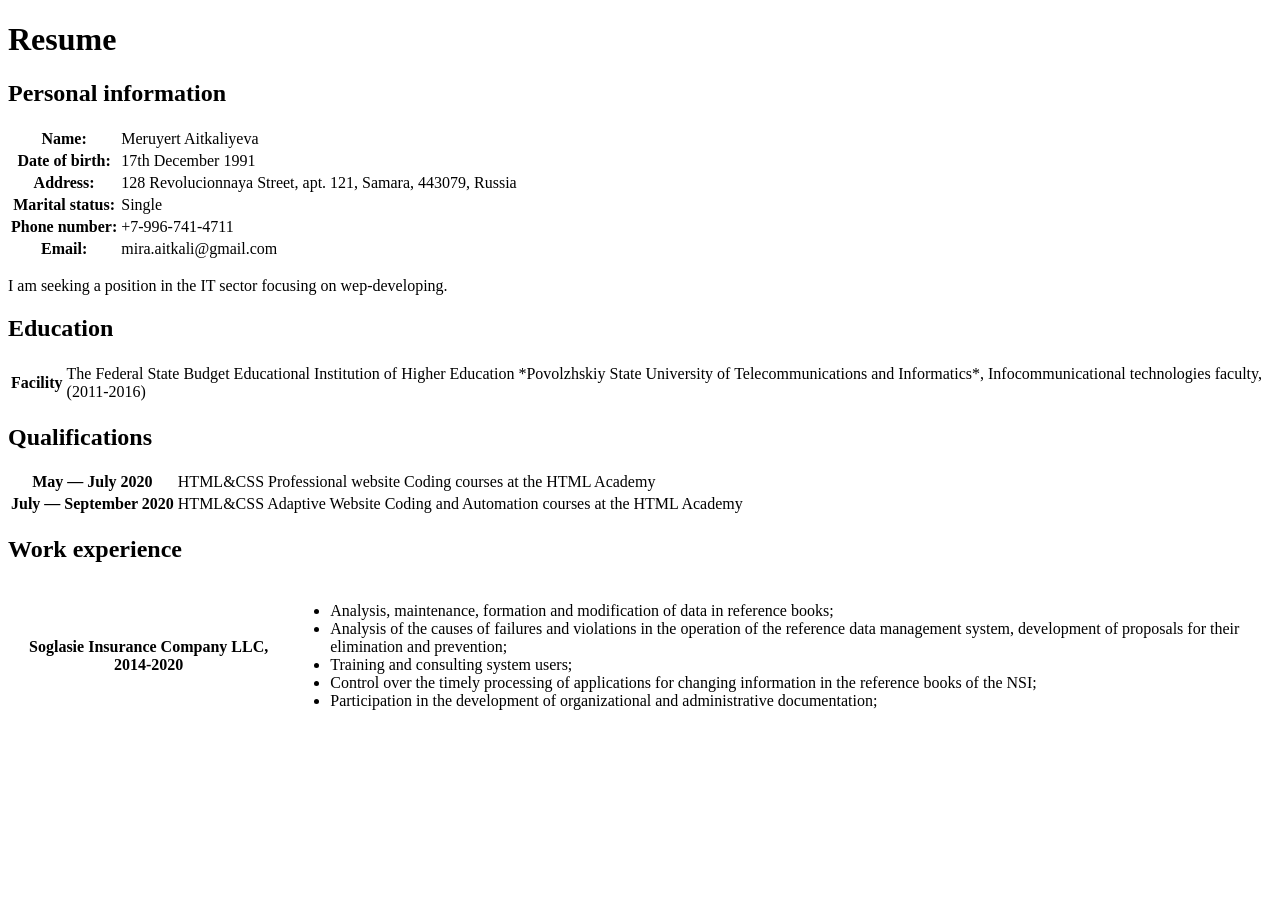
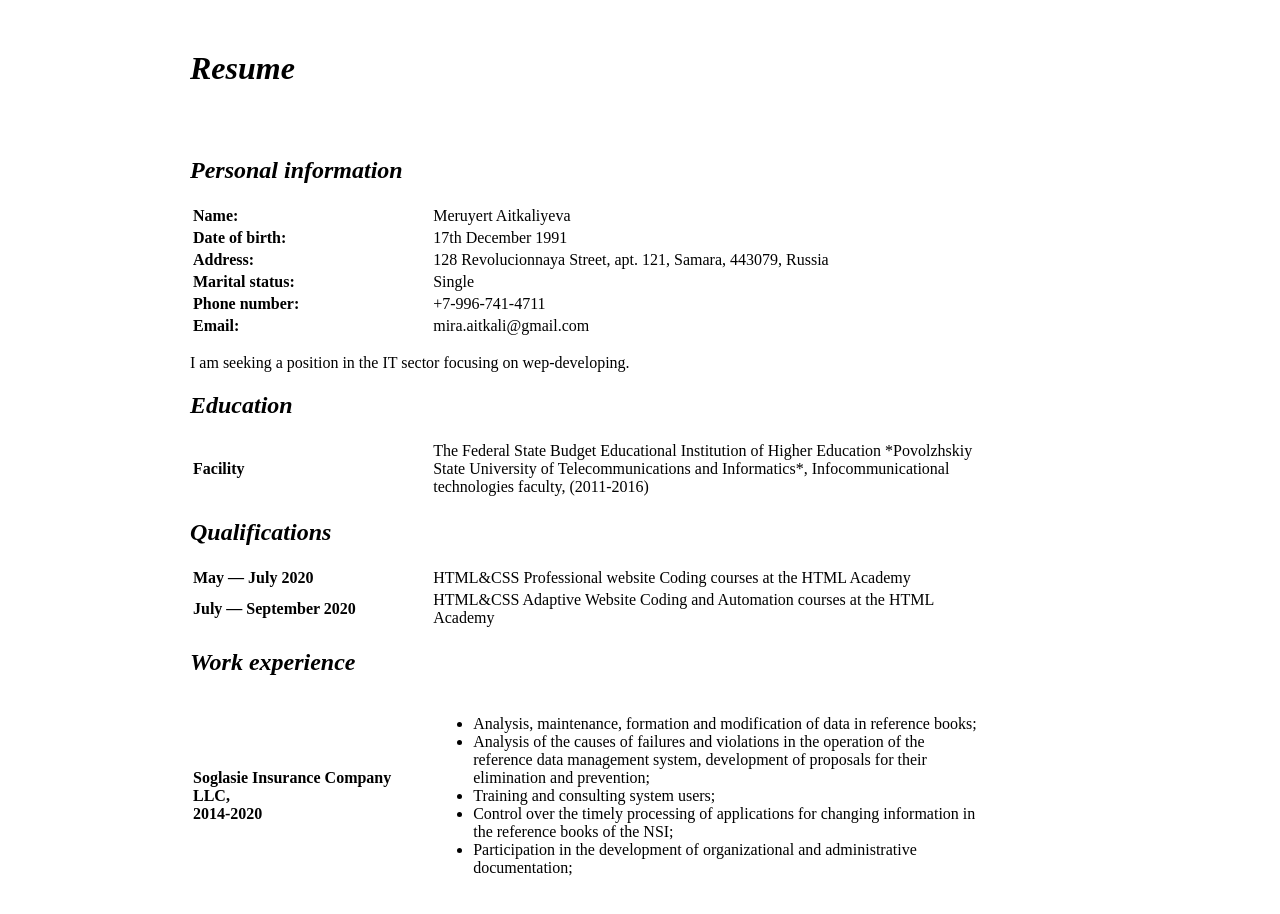
Before and after one commit to meruyertaitkaliyeva/rsschool-cv, a plain HTML site: page index.html in a window 1280 px wide. Before the commit the page ends 800 px from the top, so only its background shows below. Drawn offline with Linux system fonts and the light colour scheme.

Commit message:
feat: add style.css

```diff
--- a/index.html
+++ b/index.html
@@ -3,6 +3,7 @@
 <head>
     <meta charset="UTF-8">
     <meta name="viewport" content="width=device-width, initial-scale=1.0">
+    <link rel="stylesheet" href="style.css">
     <title>Resume</title>
 </head>
 <body>
@@ -64,7 +65,7 @@
             <h2>Work experience</h2>
             <table>
                 <tr>
-                    <th>Soglasie Insurance Company LLC, 2014-2020</th>
+                    <th>Soglasie Insurance Company LLC, <br>2014-2020</th>
                     <td>
                         <ul>
                             <li>Analysis, maintenance, formation and modification of data in reference books;</li>
--- /dev/null
+++ b/style.css
@@ -0,0 +1,26 @@
+.container {
+    width: 900px;
+    margin: 50px auto;
+}
+
+h1, h2 {
+    font-style: italic;
+}
+
+h1 {
+    margin-bottom: 70px;
+}
+
+table {
+    width: 800px;
+    margin: 0;
+    text-align: left;
+}
+
+th {
+    width: 30%;
+}
+
+td {
+    width: 70%;
+}
```
